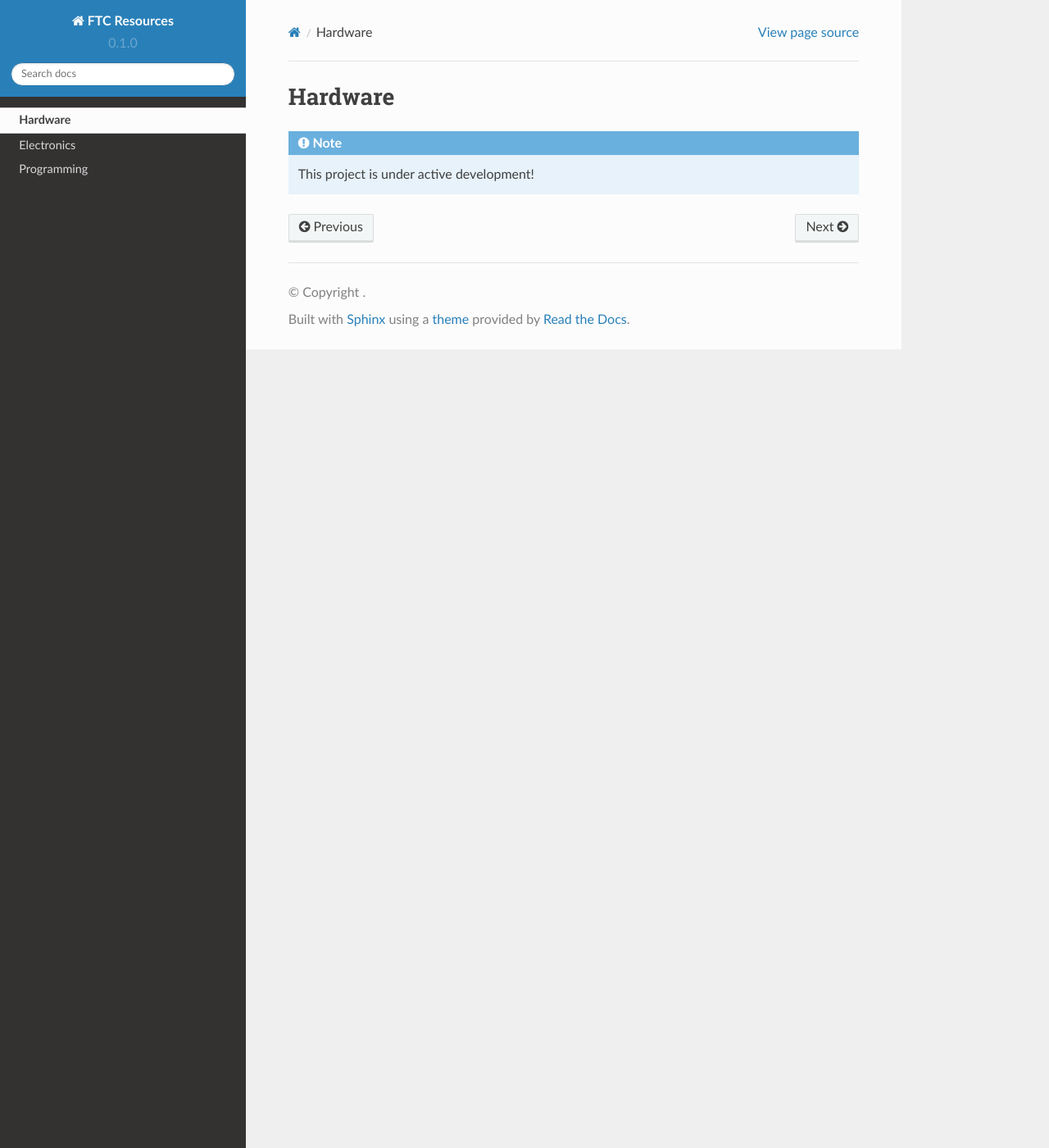
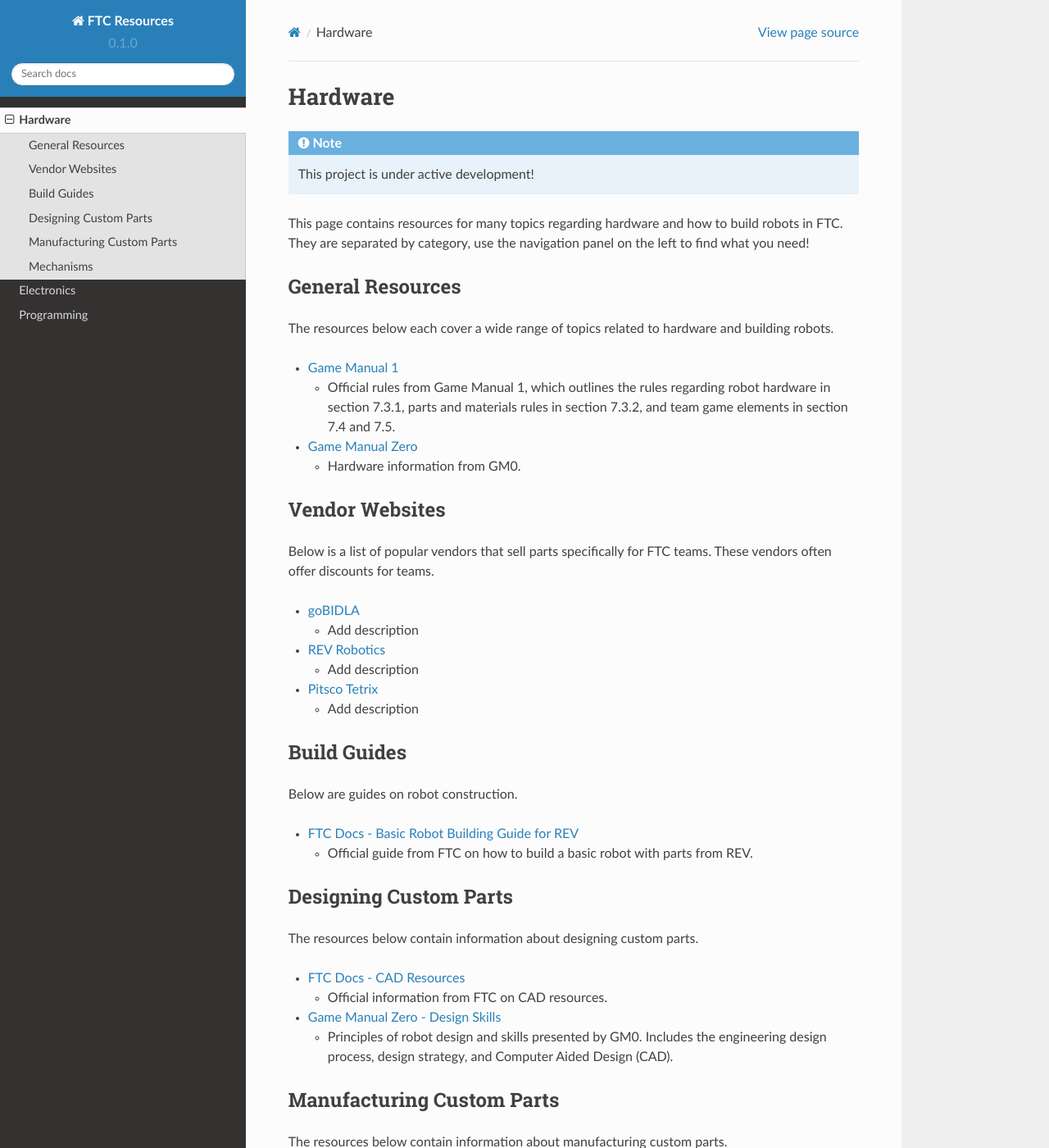
Before and after one commit to GramGra07/All-Goodies, a Sphinx documentation site: the page built from docs/source/hardware.rst, in a window 1280 px wide and 1400 px high. Shown: the whole window at 82% size. Built offline with Sphinx 7.4.7 and the Read the Docs theme 2.0.0, drawn with Linux system fonts in a browser that asks for light colours; some of the changed text lies outside the part shown.

Commit message:
Add hardware resources

```diff
--- a/docs/source/hardware.rst
+++ b/docs/source/hardware.rst
@@ -4,3 +4,79 @@
 .. note::
 
    This project is under active development!
+
+This page contains resources for many topics regarding hardware and how to build robots in FTC. They are separated by category, use the navigation panel on the left to find what you need!
+
+General Resources
+********************************************************************************
+
+The resources below each cover a wide range of topics related to hardware and building robots.
+
+* `Game Manual 1 <https://www.firstinspires.org/sites/default/files/uploads/resource_library/ftc/game-manual-part-1-traditional-events.pdf>`_
+
+  * Official rules from Game Manual 1, which outlines the rules regarding robot hardware in section 7.3.1, parts and materials rules in section 7.3.2, and team game elements in section 7.4 and 7.5.
+
+* `Game Manual Zero <https://gm0.org/en/latest/index.html>`_
+
+  * Hardware information from GM0.
+
+Vendor Websites
+********************************************************************************
+
+Below is a list of popular vendors that sell parts specifically for FTC teams. These vendors often offer discounts for teams.
+
+* `goBIDLA <https://www.gobilda.com/>`_
+
+  * Add description
+
+* `REV Robotics <https://www.revrobotics.com/ftc/>`_
+
+  * Add description
+
+* `Pitsco Tetrix <https://www.pitsco.com/Competitions-Clubs-and-Programs/FIRST-Tech-Challenge>`_
+
+  * Add description
+
+Build Guides
+********************************************************************************
+
+Below are guides on robot construction.
+
+* `FTC Docs - Basic Robot Building Guide for REV <https://ftc-docs.firstinspires.org/en/latest/robot_building/rev/index.html>`_
+
+  * Official guide from FTC on how to build a basic robot with parts from REV.
+
+Designing Custom Parts
+********************************************************************************
+
+The resources below contain information about designing custom parts.
+
+* `FTC Docs - CAD Resources <https://ftc-docs.firstinspires.org/en/latest/cad_resources/index.html>`_
+
+  * Official information from FTC on CAD resources.
+
+* `Game Manual Zero - Design Skills <https://gm0.org/en/latest/docs/design-skills/index.html>`_
+
+  * Principles of robot design and skills presented by GM0. Includes the engineering design process, design strategy, and Computer Aided Design (CAD).
+
+Manufacturing Custom Parts
+********************************************************************************
+
+The resources below contain information about manufacturing custom parts.
+
+* `FTC Docs - Custom Manfuacturing <https://ftc-docs.firstinspires.org/en/latest/manufacturing/index.html>`_
+
+  * Custom manufacturing information from FTC. Mostly includes information on 3D printing.
+
+* `Game Manual Zero - Custom Manfuacturing <https://gm0.org/en/latest/docs/custom-manufacturing/index.html>`_
+
+  * Custom manufacturing information from GM0. Includes a materials guide, 3D printing, machining, and laser cutting.
+
+Mechanisms
+********************************************************************************
+
+The resources below contain information about various mechanisms.
+
+* `Game Manual Zero - Common Mechanisms <https://gm0.org/en/latest/docs/common-mechanisms/index.html>`_
+
+  * Common mechanisms highlighted by GM0. Includes drivetrains, intakes, transfer mechanisms, arms, and more.
```
